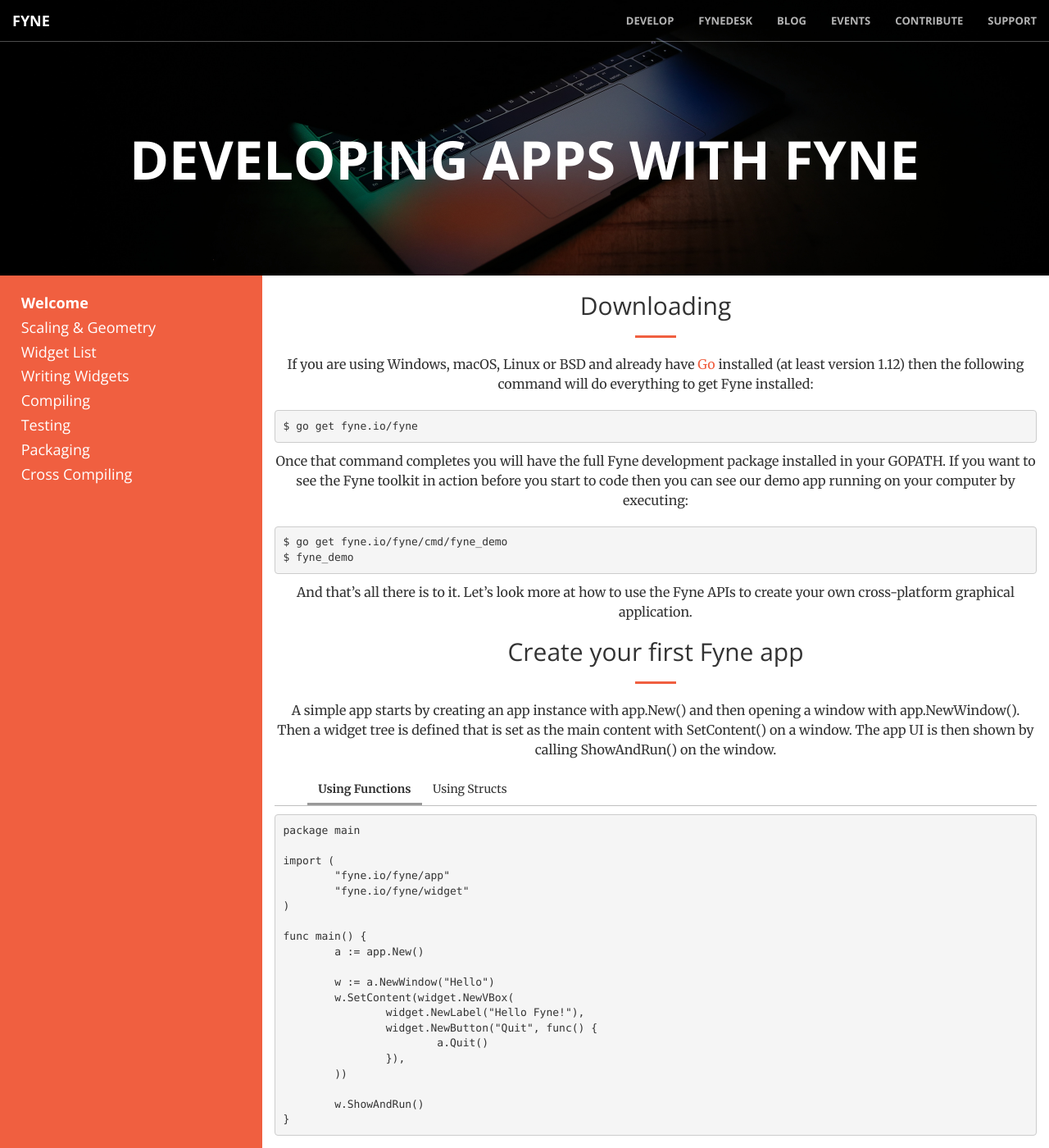
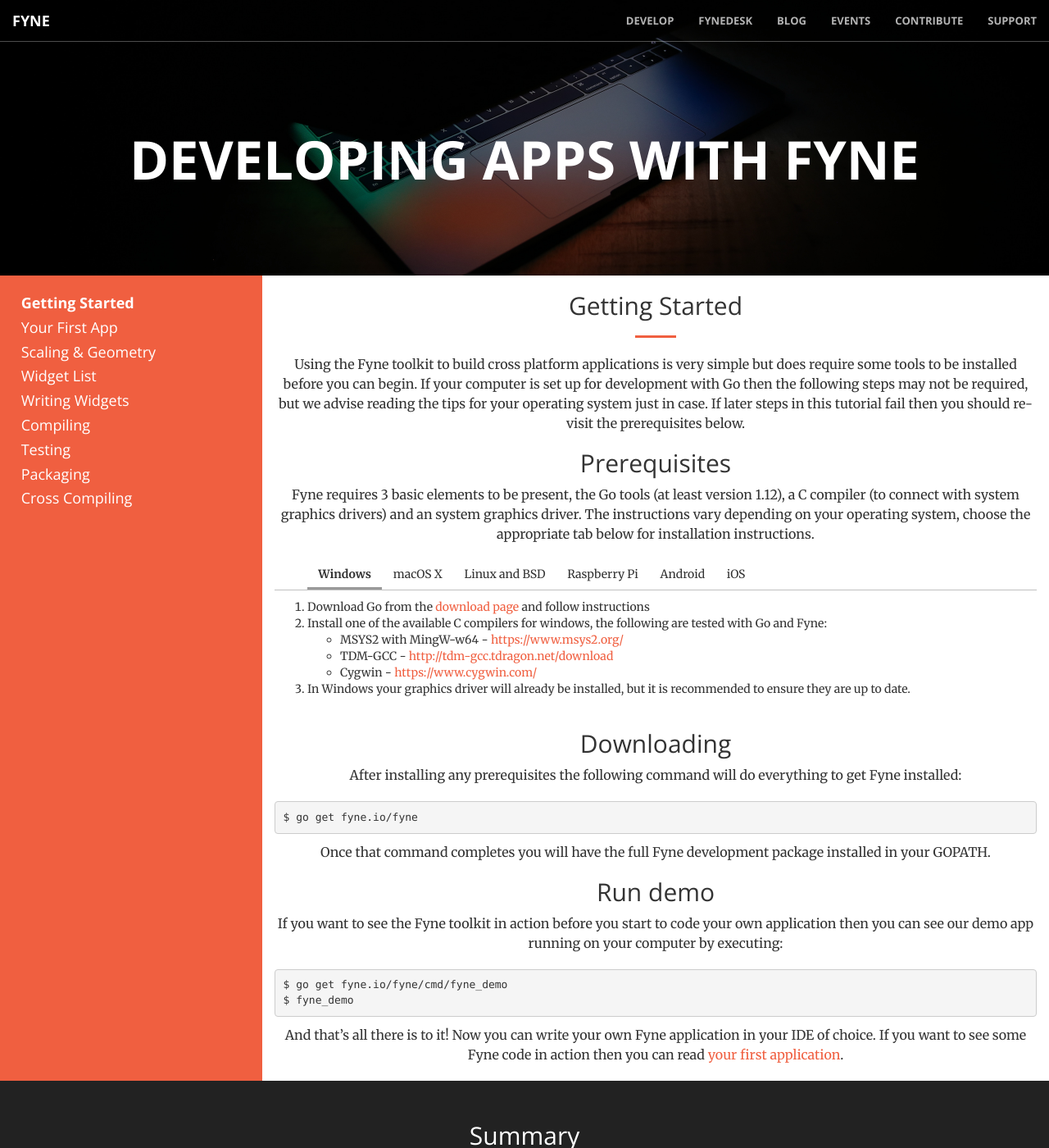
Before and after one commit to fyne-io/fyne-io.github.io, a Jekyll site: the page built from _develop/index.md, in a window 1280 px wide and 1400 px high. Shown: the whole window at 82% size. Built offline with Jekyll 4.4.1, drawn with Linux system fonts in a browser that asks for light colours; some of the changed text lies outside the part shown.

Commit message:
Build a better "getting started" page that tries to load the right instructions for the current system.
Move the "first app" content into another page.

````diff
--- /dev/null
+++ b/_develop/firstapp.md
@@ -0,0 +1,97 @@
+---
+layout: develop
+title: Your First App
+
+summary: Building on the "Getting Started" document we have now seen how to build and run a Fyne application. This code can be build for your desktop computer, any other desktop operating system and also iOS and Android devices.
+
+order: 15
+
+hello:
+    tab1:
+        name: function
+        title: Using Functions
+        source: function
+        active: 1
+    tab2:
+        name: struct
+        title: Using Structs
+        source: struct
+
+---
+
+
+## Create your first Fyne app
+---
+
+Having completed the steps in the [getting started](/develop/) document you're ready to build your first app. To illustrate the process we will build a simple hello world application.
+
+A simple app starts by creating an app instance with app.New() and then opening a window with app.NewWindow(). Then a widget tree is defined that is set as the main content with SetContent() on a window. The app UI is then shown by calling ShowAndRun() on the window.
+
+{% include tabs.html bodyclass="fullborder" tabs=page.hello id="hello" %}
+
+<div id="hello__function" class="hidden">
+<div style="text-align: left" markdown="1">
+```
+package main
+
+import (
+	"fyne.io/fyne/app"
+	"fyne.io/fyne/widget"
+)
+
+func main() {
+	a := app.New()
+
+	w := a.NewWindow("Hello")
+	w.SetContent(widget.NewVBox(
+		widget.NewLabel("Hello Fyne!"),
+		widget.NewButton("Quit", func() {
+			a.Quit()
+		}),
+	))
+
+	w.ShowAndRun()
+}
+```
+</div>
+</div>
+
+<div id="hello__struct" class="hidden">
+<div style="text-align: left" markdown="1">
+```
+package main
+
+import (
+	"fyne.io/fyne"
+	"fyne.io/fyne/app"
+	"fyne.io/fyne/widget"
+)
+
+func main() {
+	a := app.New()
+
+	w := a.NewWindow("Hello")
+	w.SetContent(&widget.Box{Children: []fyne.CanvasObject{
+		&widget.Label{Text: "Hello Fyne!"},
+		&widget.Button{Text: "Quit", OnTapped: func() {
+			a.Quit()
+		}},
+	}})
+
+	w.ShowAndRun()
+}
+```
+</div>
+</div>
+
+The code above can be built using the command `go build hello.go` and then executed either by running the `hello` command or by double clicking the icon. You could also bypass the compiling step and just run the code directly using `go run hello.go`.
+
+Either approach will show a window that looks just like this:
+
+<img src="/develop/img/hello-normal.png" width="207" alt="Hello Window" />
+
+If you prefer a light theme then just set the environment variable `FYNE_THEME=light` and you'll get:
+
+<img src="/develop/img/hello-light.png" width="207" alt="Hello Light Theme" />
+
+That's all there is to getting started. You can find the full API documentation on [GoDoc.org](https://godoc.org/fyne.io/fyne).
--- a/_develop/index.md
+++ b/_develop/index.md
@@ -1,109 +1,153 @@
 ---
 layout: develop
-title: Welcome
+title: Getting Started
 
-summary: In this welcome document we showed how to get up and running with the Fyne toolkit. We saw that with just a few lines of code we can create a graphical application that will run across mac OS, Windows, Linux and BSD.
+summary: In getting started we showed how to get up and running with the Fyne toolkit. We saw that with just a few lines of code we can create a graphical application that will run across mac OS, Windows, Linux and BSD.
 
 order: 10
 redirect_from: /develop.html
 
-hello:
+install:
     tab1:
-        name: function
-        title: Using Functions
-        source: function
+        name: windows
+        title: Windows
+        source: windows
         active: 1
     tab2:
-        name: struct
-        title: Using Structs
-        source: struct
+        name: macos
+        title: macOS X
+        source: macos
+    tab3:
+        name: linux
+        title: Linux and BSD
+        source: linux
+    tab4:
+        name: rpi
+        title: Raspberry Pi
+        source: rpi
+    tab5:
+        name: android
+        title: Android
+        source: android
+    tab6:
+        name: ios
+        title: iOS
+        source: ios
+
 ---
 
-## Downloading
+## Getting Started
 ---
 
-If you are using Windows, macOS, Linux or BSD and already have [Go](https://golang.org) installed (at least version 1.12) then the following command will do everything to get Fyne installed:
+Using the Fyne toolkit to build cross platform applications is very simple but does require some tools to be installed before you can begin. If your computer is set up for development with Go then the following steps may not be required, but we advise reading the tips for your operating system just in case. If later steps in this tutorial fail then you should re-visit the prerequisites below.
+
+## Prerequisites
+
+Fyne requires 3 basic elements to be present, the Go tools (at least version 1.12), a C compiler (to connect with system graphics drivers) and an system graphics driver. The instructions vary depending on your operating system, choose the appropriate tab below for installation instructions.
+
+{% include tabs.html bodyclass="fullborder" tabs=page.install id="install" %}
+
+<div id="install__windows" class="hidden">
+<div style="text-align: left" markdown="1">
+
+1. Download Go from the [download page](https://golang.org/dl/) and follow instructions
+2. Install one of the available C compilers for windows, the following are tested with Go and Fyne:
+    * MSYS2 with MingW-w64 - [https://www.msys2.org/]()
+    * TDM-GCC - [http://tdm-gcc.tdragon.net/download]()
+    * Cygwin - [https://www.cygwin.com/]()
+3. In Windows your graphics driver will already be installed, but it is recommended to ensure they are up to date.
+
+</div>
+</div>
+
+<div id="install__macos" class="hidden">
+<div style="text-align: left" markdown="1">
+
+1. Download Go from the [download page](https://golang.org/dl/) and follow instructions
+2. Install Xcode from the [Mac App Store](https://apps.apple.com/us/app/xcode/id497799835?mt=12)
+3. Set up the Xcode command line tools by opening a Terminal window and typing the following:
+    `xcode-select --install`
+4. In macOS the graphics drivers will already be installed.
+
+</div>
+</div>
+
+<div id="install__linux" class="hidden">
+<div style="text-align: left" markdown="1">
+
+* You will need to install Go, gcc and the graphics library header files using your package manager, one of the following commands will probably work.
+* **Ubuntu / Debian**
+`sudo apt-get install golang gcc libgl1-mesa-dev xorg-dev`
+* **Fedora**
+`sudo dnf install golang gcc libXcursor-devel libXrandr-devel mesa-libGL-devel libXi-devel libXinerama-devel`
+* **Arch Linux**
+`sudo pacman -S go xorg-server-devel`
+
+</div>
+</div>
+
+<div id="install__rpi" class="hidden">
+<div style="text-align: left" markdown="1">
+
+* You will need to install Go, gcc and the graphics library header files using the package manager.
+* `sudo apt-get install golang gcc libegl1-mesa-dev xorg-dev`
+
+</div>
+</div>
+
+<div id="install__android" class="hidden">
+<div style="text-align: left" markdown="1">
+
+* To develop apps for Android you will first need to install the tools for your current computer (Windows, macOS or Windows)
+* Once complete you will need to install the Android SDK and Android NDK - the recommended approach is to install [Android Studio](https://developer.android.com/studio/index.html) and then go to **Tools > SDK Manager** and from **SDK Tools** install the **NDK (Side by side)** package.
+
+</div>
+</div>
+
+<div id="install__ios" class="hidden">
+<div style="text-align: left" markdown="1">
+
+* To develop apps for iOS you will need access to an Apple Mac computer, configured according to the **macOS** tab above.
+* You will also need to create an [Apple Developer account](https://developer.apple.com) and sign up to the developer program (costs apply) to obtain the necessary certificate to run your app on any devices.
+
+</div>
+</div>
+
+<script type="text/javascript">
+
+    function clickTab(tab) {
+        document.querySelector('li.tabcontrol[data-name="'+tab+'"]').click();
+    }
+
+    $(document).ready(function(){
+        os = window.navigator.platform;
+        if (os == "win32") {
+            clickTab("windows");
+        } else if (os == "MacIntel") {
+            clickTab("macos");
+        } else if (os == "Linux i686") {
+            clickTab("linux");
+        } else if (os == "Linux armv7l") {
+            clickTab("rpi");
+        }
+    });
+</script>
+
+## Downloading
+
+After installing any prerequisites the following command will do everything to get Fyne installed:
 
     $ go get fyne.io/fyne
 
 Once that command completes you will have the full Fyne development package installed
-in your GOPATH. If you want to see the Fyne toolkit in action before you start to code
+in your GOPATH.
+
+## Run demo
+
+If you want to see the Fyne toolkit in action before you start to code your own application
 then you can see our demo app running on your computer by executing:
 
     $ go get fyne.io/fyne/cmd/fyne_demo
     $ fyne_demo
 
-And that's all there is to it. Let's look more at how to use the Fyne APIs to create your own cross-platform graphical application.
-
-
-## Create your first Fyne app
----
-
-A simple app starts by creating an app instance with app.New() and then opening a window with app.NewWindow(). Then a widget tree is defined that is set as the main content with SetContent() on a window. The app UI is then shown by calling ShowAndRun() on the window.
-
-{% include tabs.html bodyclass="fullborder" tabs=page.hello id="hello" %}
-
-<div id="hello__function" class="hidden">
-<div style="text-align: left" markdown="1">
-```
-package main
-
-import (
-	"fyne.io/fyne/app"
-	"fyne.io/fyne/widget"
-)
-
-func main() {
-	a := app.New()
-
-	w := a.NewWindow("Hello")
-	w.SetContent(widget.NewVBox(
-		widget.NewLabel("Hello Fyne!"),
-		widget.NewButton("Quit", func() {
-			a.Quit()
-		}),
-	))
-
-	w.ShowAndRun()
-}
-```
-</div>
-</div>
-
-<div id="hello__struct" class="hidden">
-<div style="text-align: left" markdown="1">
-```
-package main
-
-import (
-	"fyne.io/fyne"
-	"fyne.io/fyne/app"
-	"fyne.io/fyne/widget"
-)
-
-func main() {
-	a := app.New()
-
-	w := a.NewWindow("Hello")
-	w.SetContent(&widget.Box{Children: []fyne.CanvasObject{
-		&widget.Label{Text: "Hello Fyne!"},
-		&widget.Button{Text: "Quit", OnTapped: func() {
-			a.Quit()
-		}},
-	}})
-
-	w.ShowAndRun()
-}
-```
-</div>
-</div>
-
-Executing the code above (a simple `go run hello.go` should do it) will create a window that looks just like this:
-
-![](/develop/img/hello-normal.png)
-
-If you prefer a light theme then just set the environment variable `FYNE_THEME=light` and you'll get:
-
-![](/develop/img/hello-light.png)
-
-That's all there is to getting started. You can find the full API documentation on [GoDoc.org](https://godoc.org/fyne.io/fyne).
+And that's all there is to it! Now you can write your own Fyne application in your IDE of choice. If you want to see some Fyne code in action then you can read [your first application](/develop/firstapp.html).
````
